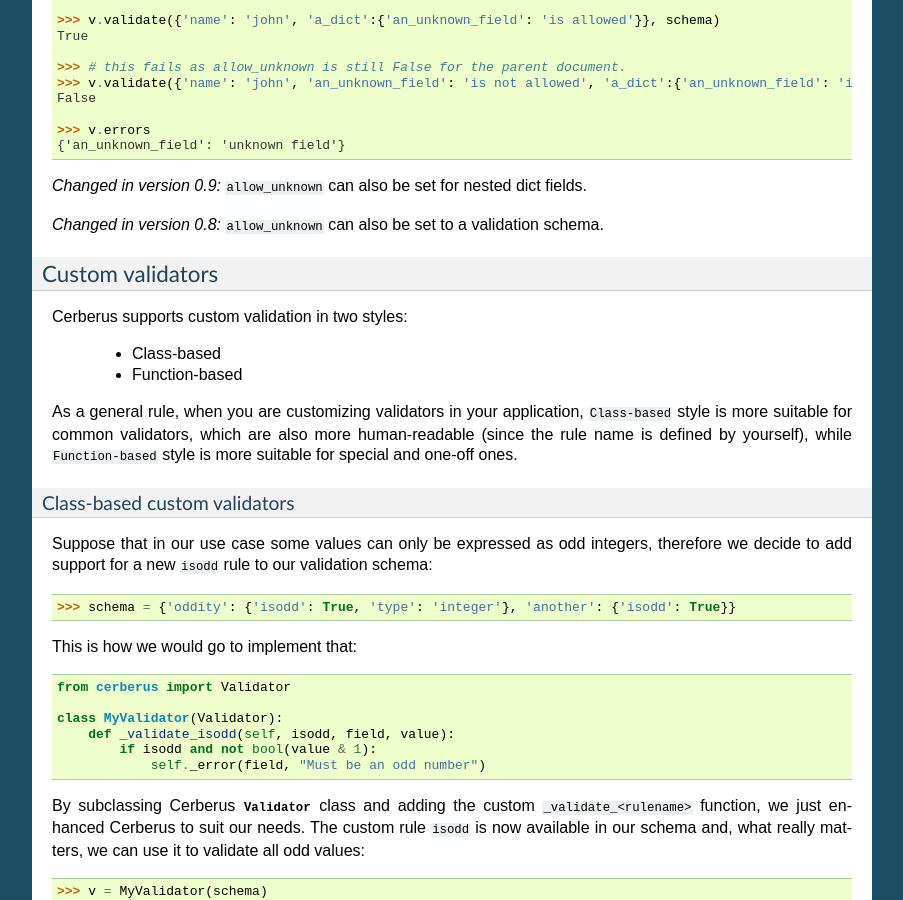
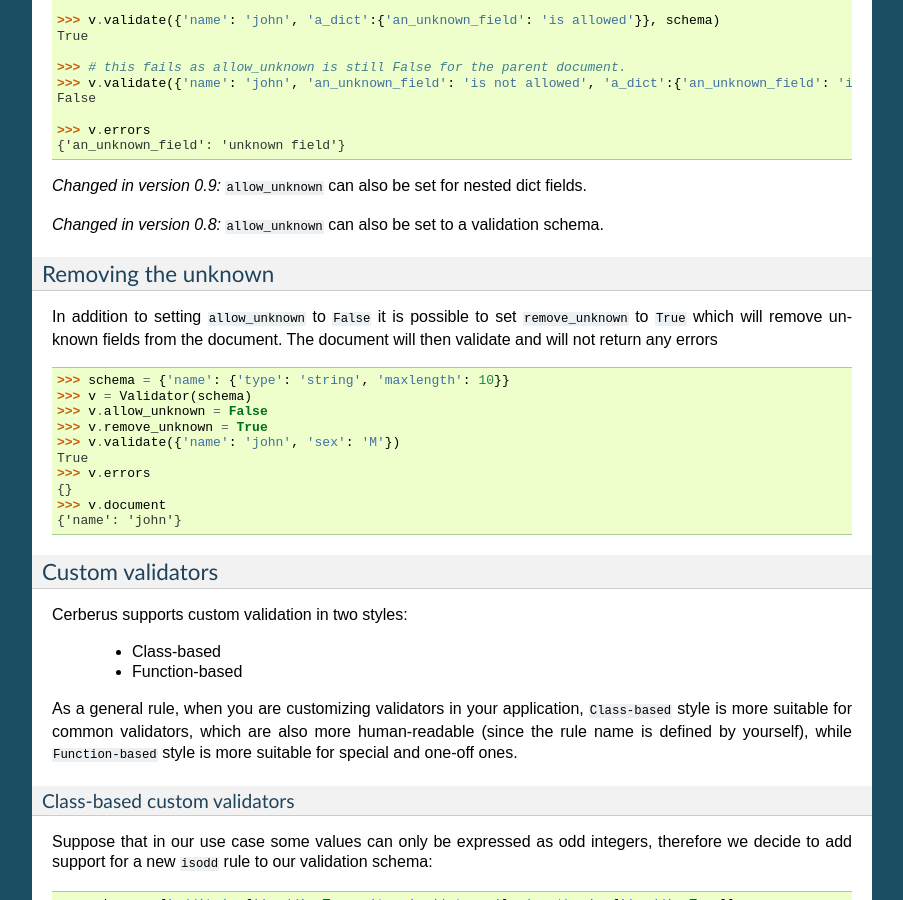
Before and after one commit to pyeve/cerberus, a Sphinx documentation site: the page built from docs/index.rst, in a window 1280 px wide and 900 px high, scrolled down 2086 px. Shown: the whole window, without its empty margins (198-1101 px from the left). Built offline with Sphinx 7.4.7, drawn with Linux system fonts in a browser that asks for light colours; some of the changed text lies outside the part shown.

Commit message:
Add documentation for `remove_unknown` option and `rename` rule

```diff
--- a/docs/index.rst
+++ b/docs/index.rst
@@ -139,6 +139,22 @@ unknown fields will be validated against it: ::
 
 .. versionchanged:: 0.8
    ``allow_unknown`` can also be set to a validation schema.
+
+Removing the unknown
+~~~~~~~~~~~~~~~~~~~~
+In addition to setting ``allow_unknown`` to ``False`` it is possible to set ``remove_unknown`` to ``True`` which will
+remove unknown fields from the document. The document will then validate and will not return any errors ::
+
+    >>> schema = {'name': {'type': 'string', 'maxlength': 10}}
+    >>> v = Validator(schema)
+    >>> v.allow_unknown = False
+    >>> v.remove_unknown = True
+    >>> v.validate({'name': 'john', 'sex': 'M'})
+    True
+    >>> v.errors
+    {}
+    >>> v.document
+    {'name': 'john'}
 
 Custom validators
 ~~~~~~~~~~~~~~~~~
@@ -769,6 +785,20 @@ Same as ``anyof`` except that all rule collections in the list must validate.
 
 .. versionadded:: 0.9
 
+rename
+''''''
+
+This rule allows for renaming a field, which for example could be useful if public facing field names are
+different from your internal field names ::
+
+    >>> schema = {'foo': {'rename': 'bar'}
+    >>> v = Validator(schema)
+    >>> document = {'foo': 'foo'}
+    >>> v.validate(document)
+    True
+    >>> v.document
+    {'bar': 'foo'}
+
 FAQ
 ---
 
```
